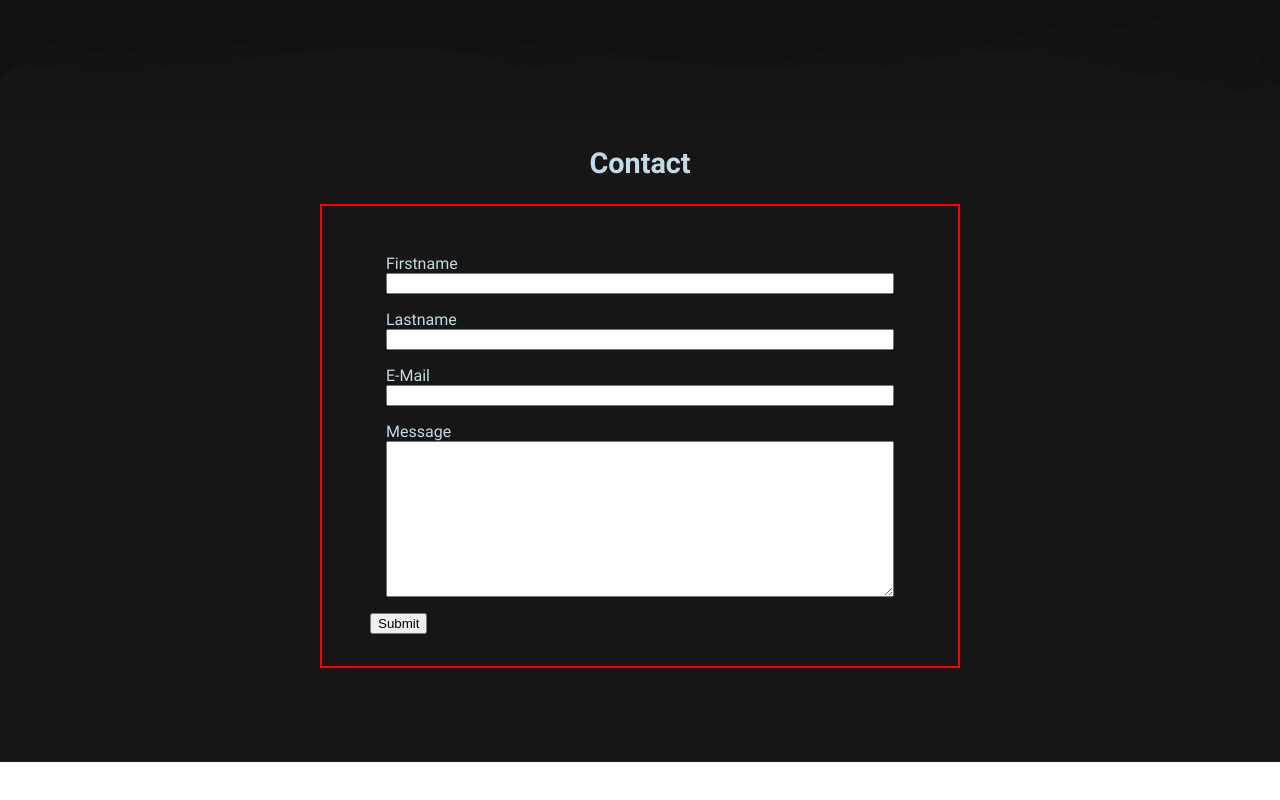
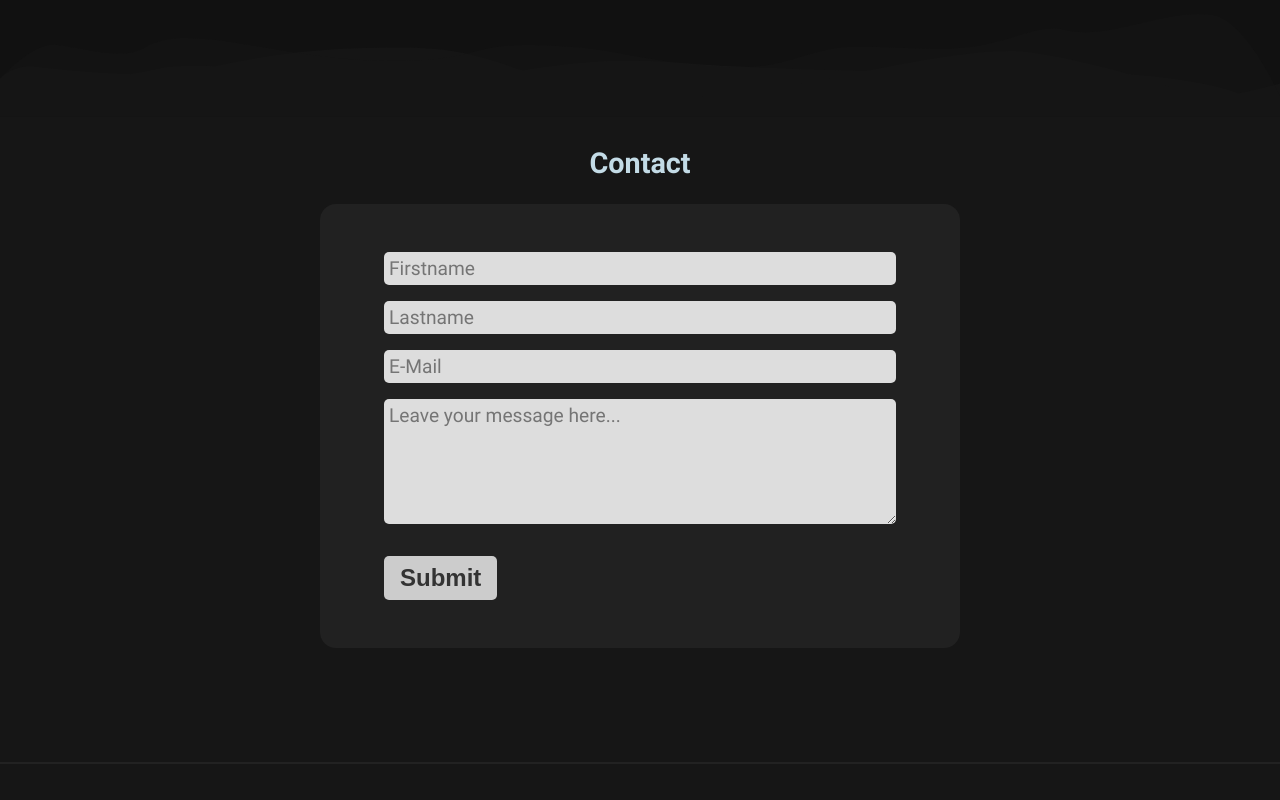
Before and after one commit to Sharry0/shanix, a Next.js app: page / in a window 1280 px wide. Shown: the part 2150-2950 px from the top of the page. Built offline with nearby package versions, Linux system fonts and the light colour scheme.

Commit message:
added contact form

```diff
--- a/components/Contact/Contact.jsx
+++ b/components/Contact/Contact.jsx
@@ -1,29 +1,34 @@
 import css from "./Contact.module.css"
+import { useState, useEffect } from "react"
 
 export default function Contact() {
+
+
+
+
   return (
     <section className={css.contactSection}>
       <h2>Contact</h2>
       <form className={css.contactForm} action="" >
 
         <div className={css.input} >
-          <label htmlFor="firstname">Firstname</label>
-          <input type="text" id="firstname" />
+          {/* <label htmlFor="firstname">Firstname</label> */}
+          <input type="text" id="firstname" placeholder="Firstname" />
         </div>
 
         <div className={css.input} >
-          <label htmlFor="lastname">Lastname</label>
-          <input type="text" id="lastname" />
+          {/* <label htmlFor="lastname">Lastname</label> */}
+          <input type="text" id="lastname" placeholder="Lastname" />
         </div>
 
         <div className={css.input}>
-          <label htmlFor="eMail">E-Mail</label>
-          <input type="text" id="eMail" />
+          {/* <label htmlFor="eMail">E-Mail</label> */}
+          <input type="text" id="eMail" placeholder="E-Mail" />
         </div>
 
         <div className={css.input}>
-          <label htmlFor="message">Message</label>
-          <textarea name="" id="message" cols="30" rows="10"></textarea>
+          {/* <label htmlFor="message">Message</label> */}
+          <textarea name="message" id="message" cols="30" rows="5" placeholder="Leave your message here..."></textarea>
         </div>
 
         <button className={css.btn}>Submit</button>
--- a/components/Contact/Contact.module.css
+++ b/components/Contact/Contact.module.css
@@ -8,17 +8,41 @@
 }
 
 .contactForm{
-    border: 2px solid red;
+    /* border: 2px solid red; */
+    background-color: rgb(33, 33, 33);
+    border-radius: 1rem;
     padding: 2rem 3rem;
     width: 50vw;
+}
+.contactForm button{
+    cursor: pointer;
+    background: #cccccc;
+    border-radius: 5px;
+    border: none;
+    margin: 1rem;
+    font-size: 1.5rem;
+    font-weight: bold;
+    color: #333333;
+    padding: 0.5rem 1rem;
 }
 
 .input{
     display: flex;
     flex-direction: column;
     margin: 1rem;
-    /* width: 100%; */
+}
+
+.input label{
+    font-size: 1.2rem;
+}
+.input input, .input textarea {
+    background-color: #dddddd;
+    border: none;
+    border-radius: 5px;
+    padding: 5px;
+    font-size: 1.2rem;
+    font-family: Roboto;
 }
 .input input:focus{
-    outline: 2px solid green;
+    outline: 5px solid #C3DBE6;
 }
--- a/components/Footer/Footer.module.css
+++ b/components/Footer/Footer.module.css
@@ -1,4 +1,7 @@
 
 .footerSection{
+    border-top:2px solid #222222;
     height: 200px;
+    width: 100%;
+    background-color: #161616;
 }
```
